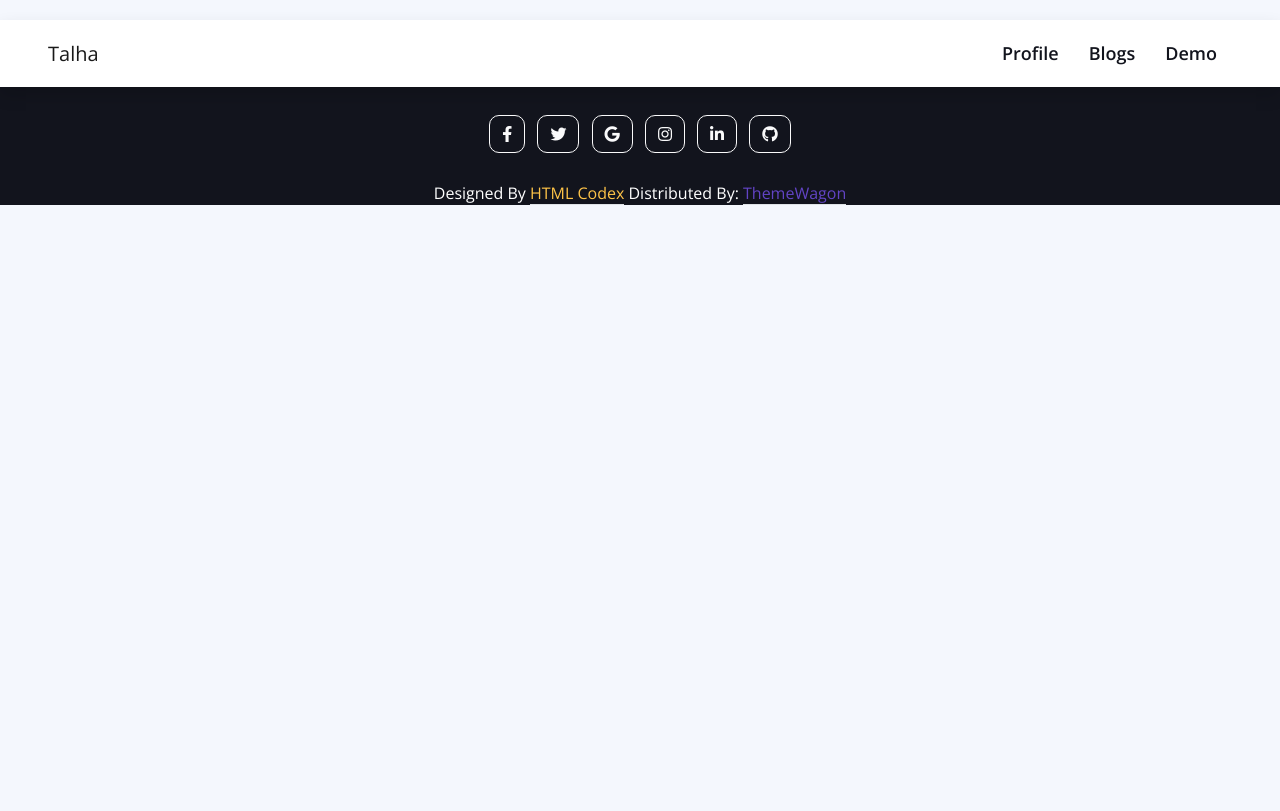
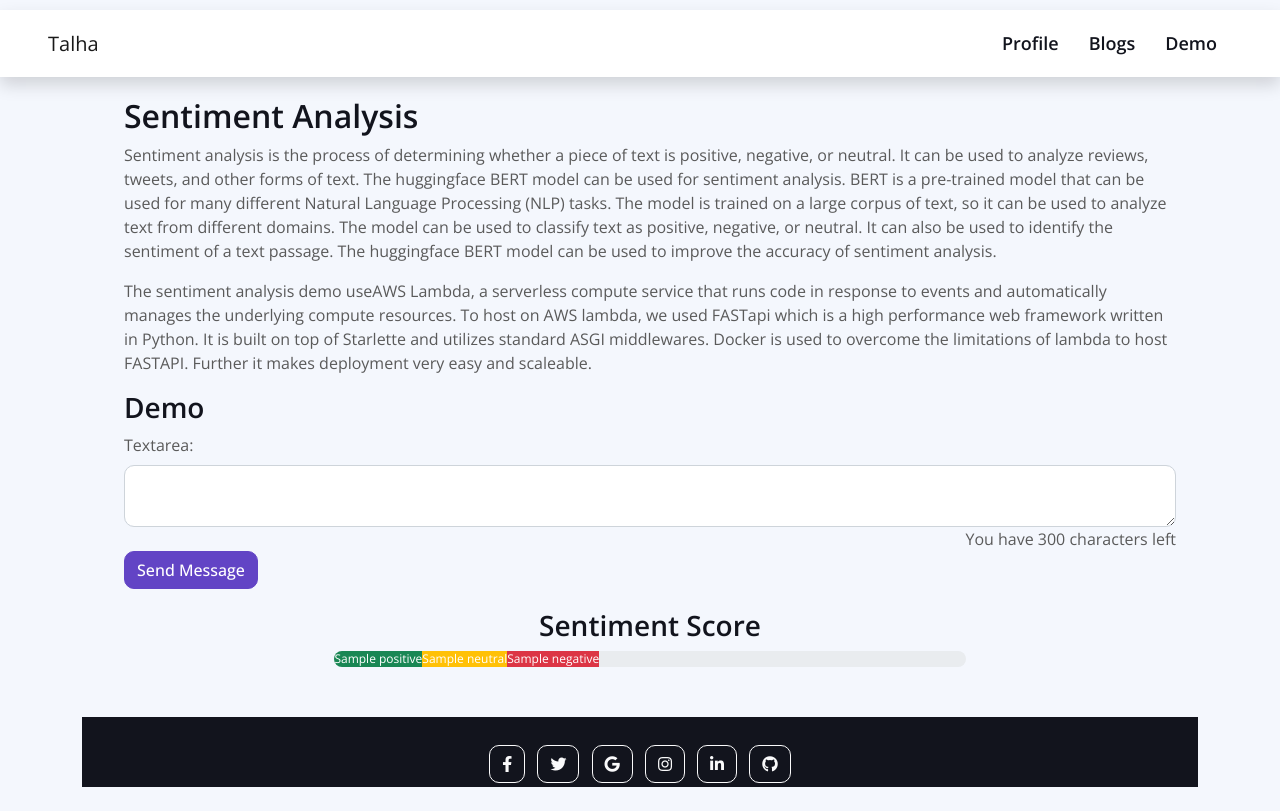
Before and after one commit to talhaanwarch/portfolio, a Django app: template portfolio_app/sub_app/templates/demo.html in a window 1280 px wide. Before the commit the page ends 205 px from the top, so only its background shows below. Run offline with Django 3.2, Linux system fonts and the light colour scheme; the template is opened without the code that fills it: most values are stand-ins (such as "Sample title", 1, 10 or a date in 2020); some libraries are stand-ins or nearby versions.

Commit message:
nlp sentiment demo

```diff
--- a/portfolio_app/sub_app/static/css/style.css
+++ b/portfolio_app/sub_app/static/css/style.css
@@ -20,8 +20,8 @@
 }
 
 .py-6 {
-    padding-top: 4rem;
-    padding-bottom: 4rem;
+    padding-top: 5rem;
+    padding-bottom: 5rem;
 }
 
 
@@ -464,7 +464,7 @@
 /* -------------cards-------------------- */
 body{
     background: #F4F7FD;
-    margin-top:20px;
+    margin-top:10px;
 }
 
 .card-margin {
@@ -773,3 +773,29 @@ body{
 .widget-49 .widget-49-meeting-action a {
   text-transform: uppercase;
 }
+
+
+/* ******************DEMO CSS*************************** */
+/* --------------------------------
+
+File#: _1_character-count
+Title: Character Count
+Descr: Show the number of remaining characters while typing
+Usage: codyhouse.co/license
+
+-------------------------------- */
+.character-count__helper {
+  text-align: right;
+}
+
+.character-count__helper--dynamic {
+  display: none;
+}
+
+.character-count__helper--static {
+  display: none;
+}
+
+.character-count__helper--dynamic {
+  display: block;
+}
--- a/portfolio_app/sub_app/static/js/main.js
+++ b/portfolio_app/sub_app/static/js/main.js
@@ -125,3 +125,38 @@
 
 
 })(jQuery);
+
+
+
+// --------------- DEMO -----------------------
+// File#: _1_character-count
+// Usage: codyhouse.co/license
+(function() {
+	var CharacterCount = function(element) {
+		this.element = element;
+		this.input = this.element.getElementsByClassName('js-character-count__input')[0];
+		this.characterLimit = Number(this.input.getAttribute('maxlength')) || 200;
+		this.counter = this.element.getElementsByClassName('js-character-count__counter')[0];
+		this.initCount();
+	};
+
+	CharacterCount.prototype.initCount = function() {
+		var self = this;
+		this.counter.textContent = this.getCount();//set counter value
+		this.input.addEventListener('input', function(event){ //listen for content changes
+		  self.counter.textContent = self.getCount();
+		});
+	};
+
+	CharacterCount.prototype.getCount = function() {
+		return this.characterLimit - this.input.value.length;
+	};
+
+	//initialize the CharacterCount objects
+	var characterCounts = document.getElementsByClassName('js-character-count');
+	if( characterCounts.length > 0 ) {
+		for( var i = 0; i < characterCounts.length; i++) {
+			(function(i){new CharacterCount(characterCounts[i]);})(i);
+		}
+	};
+}());
--- a/portfolio_app/sub_app/templates/base.html
+++ b/portfolio_app/sub_app/templates/base.html
@@ -45,14 +45,14 @@
         <div class="navbar-nav ms-auto py-0">
             <a href="{% url 'home' %}" class="nav-item nav-link active">Profile</a>
             <a href="{% url 'blog' %}" class="nav-item nav-link">Blogs</a>
-            <a href="#" class="nav-item nav-link">Demo</a>
+            <a href="{% url 'demo' %}" class="nav-item nav-link">Demo</a>
 
         </div>
   </nav>
 
 <!-- ---------bav bar end------------ -->
 <div class="container">
-  <div class="row">
+  <div class="row" style="margin:20px 10px 10px 30px;">
 {%block content %}
 
 {%endblock%}
@@ -101,7 +101,7 @@
     <!-- Grid container -->
 
     <!-- Copyright -->
-    <div class="col-md-12 text-center">
+    <div {% if request.path != '/' %} style="display: none;" {% endif %} class="col-md-12 text-center">
         <!--/*** This template is free as long as you keep the footer author’s credit link/attribution link/backlink. If you'd like to use the template without the footer author’s credit link/attribution link/backlink, you can purchase the Credit Removal License from "https://htmlcodex.com/credit-removal". Thank you for your support. ***/-->
         Designed By <a class="border-bottom text-secondary" href="https://htmlcodex.com">HTML Codex</a>
         Distributed By: <a class="border-bottom" href="https://themewagon.com" target="_blank">ThemeWagon</a>
--- a/portfolio_app/sub_app/templates/blog.html
+++ b/portfolio_app/sub_app/templates/blog.html
@@ -1,7 +1,7 @@
 {%extends 'base.html' %}
 {% load static %}
 
-
+<!-- This is my main blog page, where other blogs are being listed -->
 
 {% block content %}
 <div class="container">
--- a/portfolio_app/sub_app/templates/demo.html
+++ b/portfolio_app/sub_app/templates/demo.html
@@ -5,6 +5,53 @@
 
 {% block content %}
 
+<h2> Sentiment Analysis</h2>
+<p>Sentiment analysis is the process of determining whether a piece of text is positive, negative, or neutral. It can be used to analyze reviews, tweets, and other forms of text. The huggingface BERT model can be used for sentiment analysis. BERT is a pre-trained model that can be used for many different Natural Language Processing (NLP) tasks. The model is trained on a large corpus of text, so it can be used to analyze text from different domains. The model can be used to classify text as positive, negative, or neutral. It can also be used to identify the sentiment of a text passage. The huggingface BERT model can be used to improve the accuracy of sentiment analysis.</p>
+<p>The sentiment analysis demo useAWS Lambda, a serverless compute service that runs code in response to events and automatically manages the underlying compute resources. To host on AWS lambda, we used FASTapi which is a high performance web framework written in Python. It is built on top of Starlette and utilizes standard ASGI middlewares. Docker is used to overcome the limitations of lambda to host FASTAPI. Further it makes deployment very easy and scaleable. </p>
+<h3>Demo </h3>
+<form action = "" method = "POST">
+    {% csrf_token %}
+<div class="character-count js-character-count">
+    <label class="form-label margin-bottom-xxs" for="textareaName">Textarea:</label>
+
+    <textarea class="form-control width-100% js-character-count__input" name="textareaName" id="textareaName" maxlength="300"></textarea>
+
+    <div class="character-count__helper character-count__helper--dynamic text-sm margin-top-xxxs" aria-live="polite" aria-atomic="true">
+      You have <span class="js-character-count__counter"></span> characters left
+    </div>
+
+    <div class="character-count__helper character-count__helper--static text-sm margin-top-xxxs">Max 300 characters</div>
+  </div>
+  <div>
+  <button class="btn btn-primary" type="submit">Send Message</button>
+    </div>
+<div>
+</form>
+
+{% if result == False %}
+{% else %}
+<div style="padding-top: 20px; padding-bottom: 40px;">
+
+<center>
+  <h3>Sentiment Score</h3>
+<div class="progress" style="max-width: 60%">
+
+  <div class="progress-bar bg-success"
+      style="width: {{ Positive }}%">{{ Positive }}
+  </div>
+  <div class="progress-bar bg-warning
+      progress-bar-stripped" style="width: {{ Neutral }}%">
+      {{ Neutral }}
+  </div>
+  <div class="progress-bar bg-danger
+      progress-bar-stripped" style="width: {{ Negative }}%">
+      {{ Negative }}
+  </div>
+</div>
+</center>
+</div>
+
+{% endif %}
 
 
 {% endblock %}
--- a/portfolio_app/sub_app/templates/sections/blog.html
+++ b/portfolio_app/sub_app/templates/sections/blog.html
@@ -1,4 +1,5 @@
     <div class="container-xxl py-5 bg-light" id='blogs' >
+      <div class="container">
         <div class="row g-5 mb-5 wow fadeInUp" data-wow-delay="0.1s">
             <div class="col-lg-6">
                 <h1 class="display-5 mb-0">Lastest Blogs</h1>
@@ -18,7 +19,7 @@
                   <div class="btn-group">
                     <!-- <button type="button" class="btn btn-sm btn-outline-secondary">View</button>
                     <button type="button" class="btn btn-sm btn-outline-secondary">Share</button> -->
-                    <a class="btn btn-sm btn-outline-secondary" href="/blog/{{post.slug}}">Link</a>
+                    <a class="btn btn-sm btn-outline-secondary" href="/blog/{{post.slug}}">Read more!</a>
                   </div>
                   <!-- <small class="text-muted">9 mins</small> -->
                 </div>
@@ -30,3 +31,4 @@
 
       </div>
     </div>
+  </div>
--- a/portfolio_app/sub_app/urls.py
+++ b/portfolio_app/sub_app/urls.py
@@ -4,6 +4,6 @@ from . import views
 urlpatterns = [
     path('',views.home,name='home'),
     path('blog/',views.blog_page,name='blog'),
-    path('demo/',views.demo_page,name='demo'),
+    path('nlp_demo/',views.nlp_demo,name='demo'),
     path('blog/<slug:slug>', views.single_post),
     ]
```
Also changed, not shown: portfolio_app/sub_app/views.py (+9 -3 lines).
